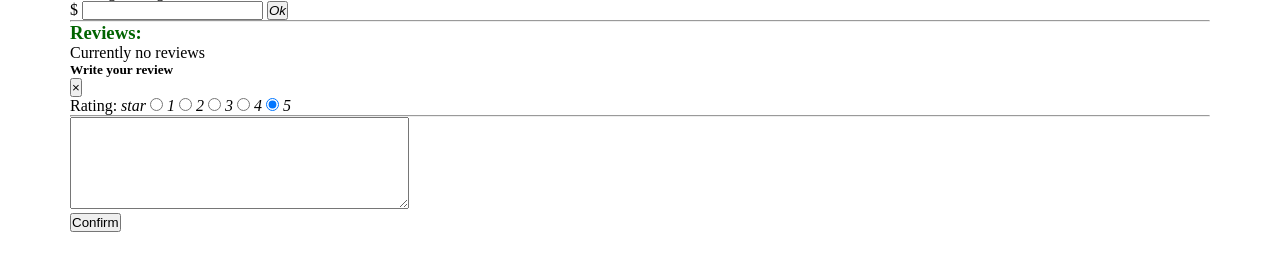
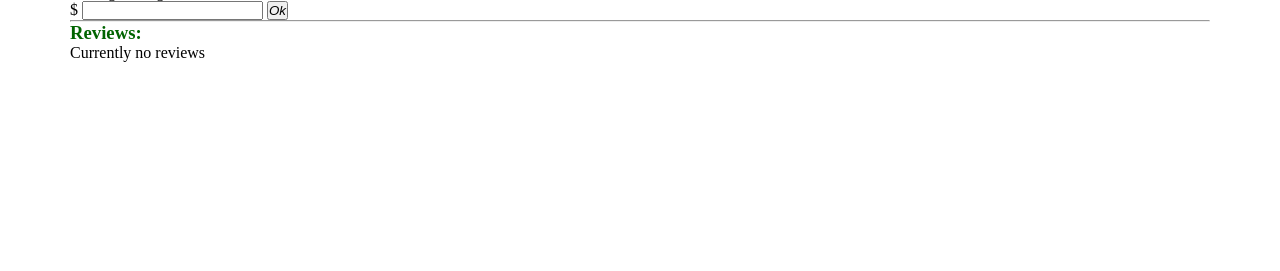
Before and after one commit to Kitayeu/my_shop, a Django app: template templates/shops/product/detail.html in a window 1280 px wide. Shown: the part 145-416 px from the top of the page. Run offline with Django 3.2, Linux system fonts and the light colour scheme; the template is opened without the code that fills it: values that come from a table or form of the project are taken from there, others are empty; parts of the project's set-up code (start-up, migrations or seed data) failed here and were passed over.

Commit message:
Сhanged access to reviews
Only authorized users can leave reviews

```diff
--- a/shops/views.py
+++ b/shops/views.py
@@ -28,8 +28,9 @@
         review_form = ReviewForm(request.POST)
         if review_form.is_valid():
             cf = review_form.cleaned_data
-            author_name = 'Anonymous'
-            Review.objects.create(product=product, author=author_name, text=cf['text'], rating=cf['rating'])
+            if request.user.is_authenticated:
+                author_name = request.user.first_name
+                Review.objects.create(product=product, author=author_name, text=cf['text'], rating=cf['rating'])
         return redirect('shops:product_detail', category_slug=category_slug, product_slug=product_slug)
     else:
         review_form = ReviewForm()
--- a/templates/shops/product/detail.html
+++ b/templates/shops/product/detail.html
@@ -63,6 +63,7 @@
         {% endfor %}
     </div>
 
+    {% if request.user.is_authenticated %}
         <div>
             <div>
                 <h5>Write your review</h5>
@@ -76,28 +77,28 @@
                         <i>star</i>
                     </label>
 
-                <input value="1" type="radio" required>
-                <label>
+                    <input name="rating" id="id_rating_0" value="1" type="radio" required>
+                    <label for="id_rating_0">
                         <i>1</i>
                     </label>
 
-                <input value="2" type="radio" required>
-                <label>
+                    <input name="rating" id="id_rating_1" value="2" type="radio" required>
+                    <label for="id_rating_1">
                         <i>2</i>
                     </label>
 
-                <input value="3" type="radio" required>
-                <label>
+                    <input name="rating" id="id_rating_2" value="3" type="radio" required>
+                    <label for="id_rating_2">
                         <i>3</i>
                     </label>
 
-                <input value="4" type="radio" required>
-                <label>
+                    <input name="rating" id="id_rating_3" value="4" type="radio" required>
+                    <label  for="id_rating_3">
                         <i>4</i>
                     </label>
 
-                <input checked value="5" type="radio" required>
-                <label>
+                    <input name="rating" id="id_rating_4" value="5" type="radio" checked="" required="">
+                    <label for="id_rating_4">
                         <i>5</i>
                     </label>
                 </div>
@@ -108,5 +109,6 @@
                 <button type="submit">Confirm</button>
             </form>
         </div>
+    {% endif %}
 
 {% endblock content %}
```
Lines whose indentation alone changed are shown as unchanged.
